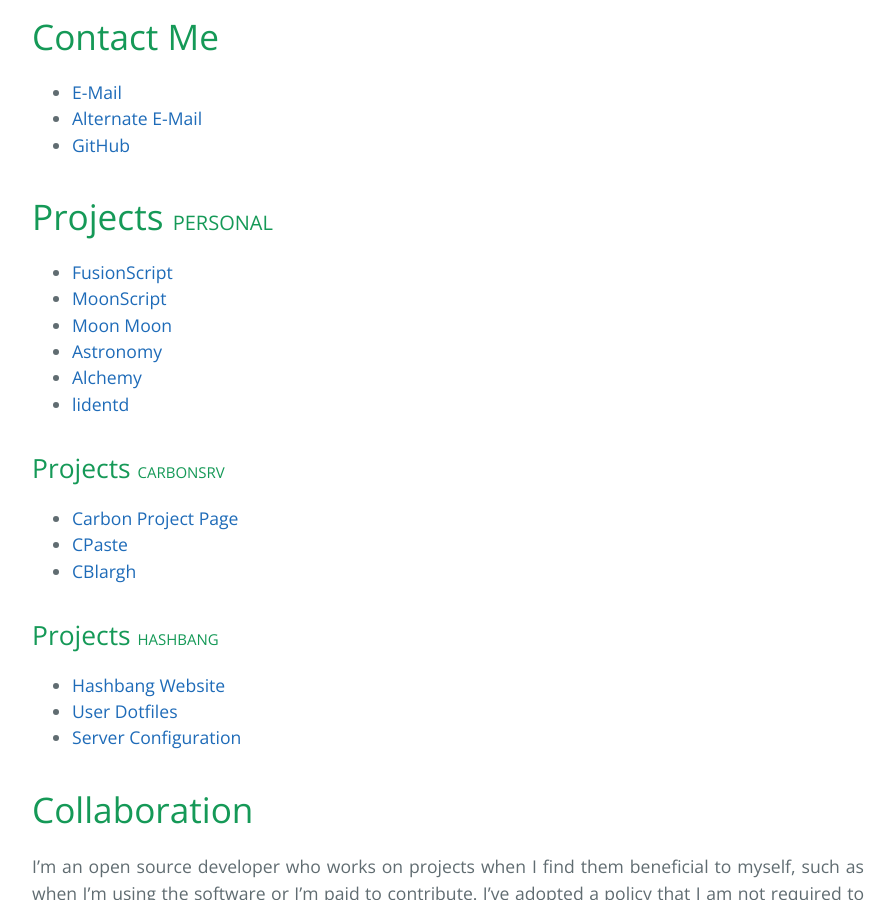
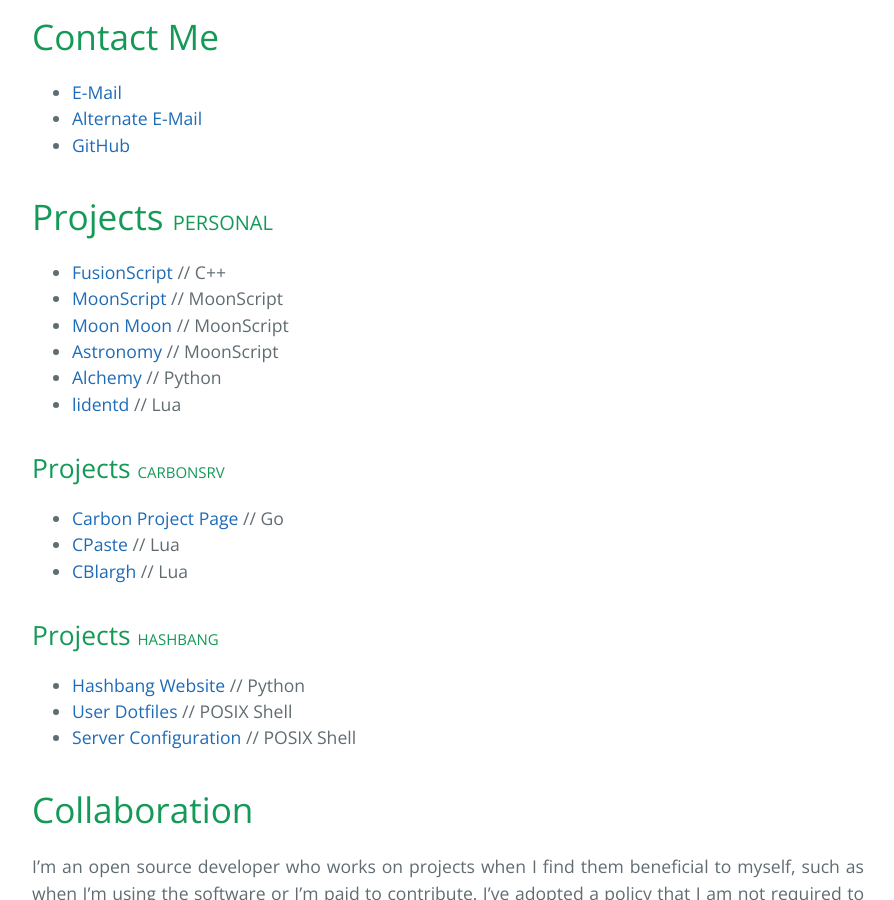
Before and after one commit to ChickenNuggers/ChickenNuggers.github.io, a Jekyll site: the page built from index.md, in a window 1280 px wide and 900 px high, scrolled down 520 px. Shown: the whole window, without its empty margins (192-1086 px from the left). Built offline with Jekyll 4.4.1, drawn with Linux system fonts in a browser that asks for light colours.

Commit message:
index.md: add languages to project list

```diff
--- a/index.md
+++ b/index.md
@@ -18,24 +18,24 @@
 
 # Projects <small>personal</small>
 
- * [FusionScript](https;//github.com/ChickenNuggers/FusionScript)
- * [MoonScript](https://github.com/ChickenNuggers/moonscript)
- * [Moon Moon](https://github.com/ChickenNuggers/Moon-Moon)
- * [Astronomy](https://github.com/ChickenNuggers/Astronomy)
- * [Alchemy](https://github.com/ChickenNuggers/Alchemy)
- * [lidentd](https://github.com/ChickenNuggers/lidentd)
+ * [FusionScript](https;//github.com/ChickenNuggers/FusionScript) // C++
+ * [MoonScript](https://github.com/ChickenNuggers/moonscript) // MoonScript
+ * [Moon Moon](https://github.com/ChickenNuggers/Moon-Moon) // MoonScript
+ * [Astronomy](https://github.com/ChickenNuggers/Astronomy) // MoonScript
+ * [Alchemy](https://github.com/ChickenNuggers/Alchemy) // Python
+ * [lidentd](https://github.com/ChickenNuggers/lidentd) // Lua
 
 ## Projects <small>carbonsrv</small>
 
- * [Carbon Project Page](https://github.com/carbonsrv)
- * [CPaste](https://github.com/carbonsrv/cpaste)
- * [CBlargh](https://github.com/carbonsrv/cblargh)
+ * [Carbon Project Page](https://github.com/carbonsrv) // Go
+ * [CPaste](https://github.com/carbonsrv/cpaste) // Lua
+ * [CBlargh](https://github.com/carbonsrv/cblargh) // Lua
 
 ## Projects <small>hashbang</small>
 
- * [Hashbang Website](https://hashbang.sh)
- * [User Dotfiles](https://github.com/hashbang/dotfiles)
- * [Server Configuration](https://github.com/hashbang/shell-etc)
+ * [Hashbang Website](https://hashbang.sh) // Python
+ * [User Dotfiles](https://github.com/hashbang/dotfiles) // POSIX Shell
+ * [Server Configuration](https://github.com/hashbang/shell-etc) // POSIX Shell
 
 # Collaboration
 
```
